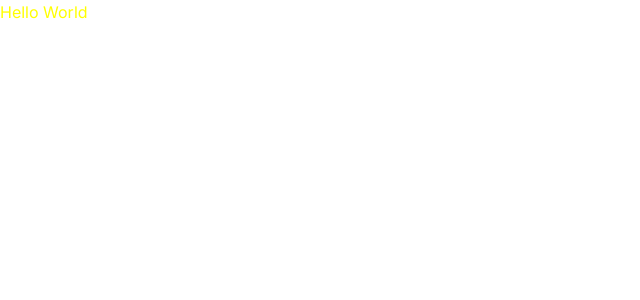
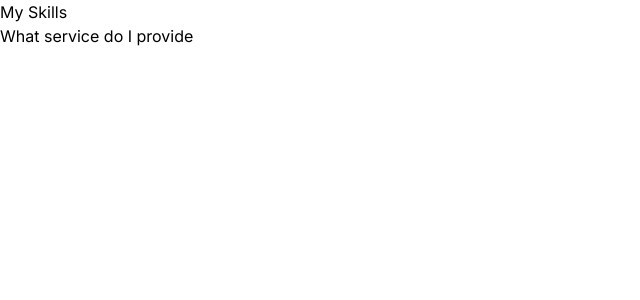
Before and after one commit to austinmargarone/portfolio, a Next.js app: page / in a window 1280 px wide. Shown: the top 300 px of the page, without its empty margins (0-640 px from the left). Built offline with nearby package versions, Linux system fonts and the light colour scheme.

Commit message:
feat: homepage structure

```diff
--- a/app/page.tsx
+++ b/app/page.tsx
@@ -1,3 +1,36 @@
 export default function Home() {
-  return <main className="text-[yellow]">Hello World</main>;
+  return (
+    <>
+      <head>
+        <h1>HI, I AM AUSTIN</h1>
+        <h2>
+          Professional
+          <br />
+          Web Developer
+          <br /> Based in USA
+        </h2>
+        <h3>
+          Transforming the web one line of code at a time: Crafting cutting-edge
+          digital experiences with precision, passion, and a profound commitment
+          to excellence
+        </h3>
+        <button>My Work</button>
+        <div>austin@fcvt.dev</div>
+      </head>
+      <main>
+        {/* Top Image */}
+        <div></div>
+        {/* Skills */}
+        <div>
+          <h1>My Skills</h1>
+          <div></div>
+        </div>
+        {/* Services */}
+        <h1>What service do I provide</h1>
+        <div></div>
+        {/* Exp */}
+        <div></div>
+      </main>
+    </>
+  );
 }
```
